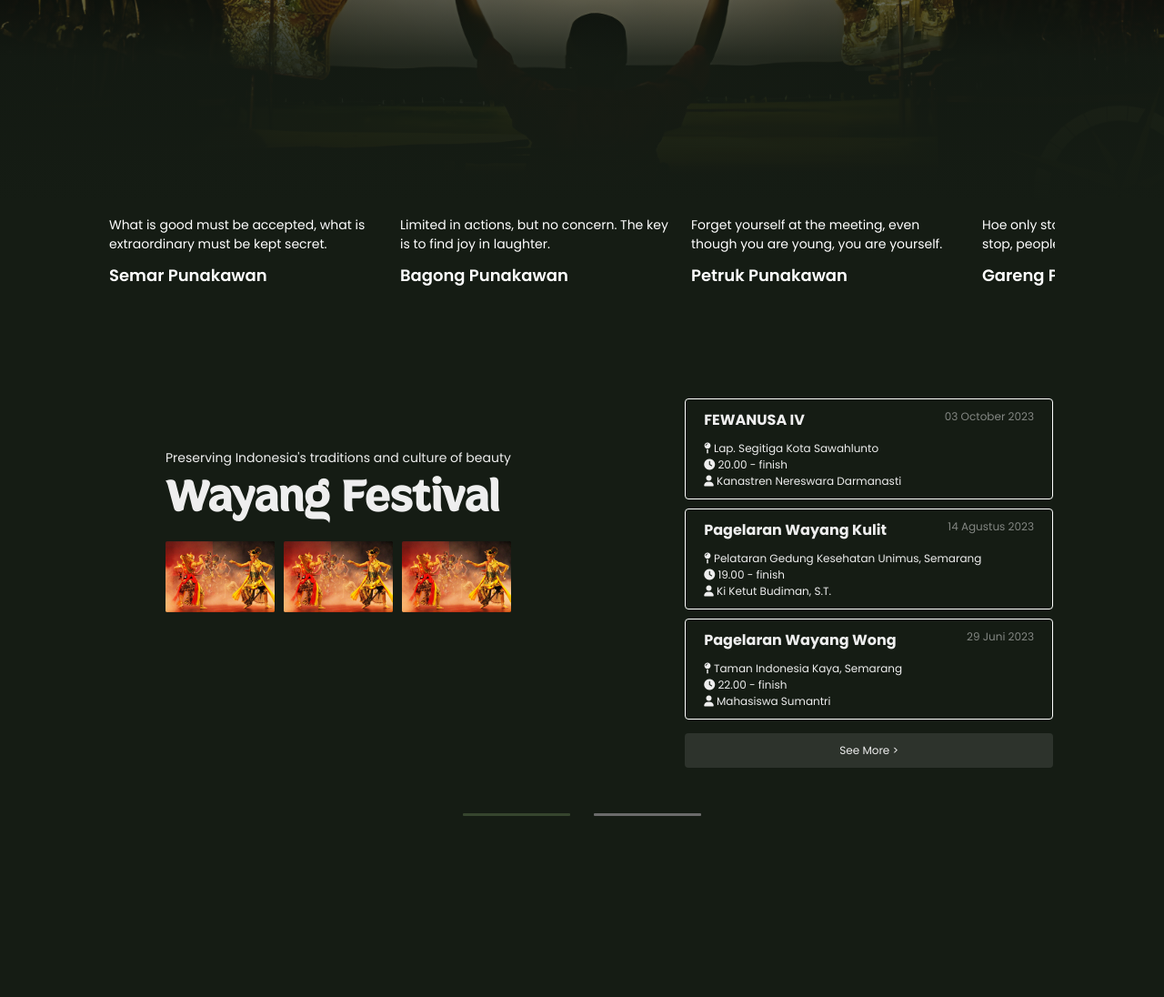
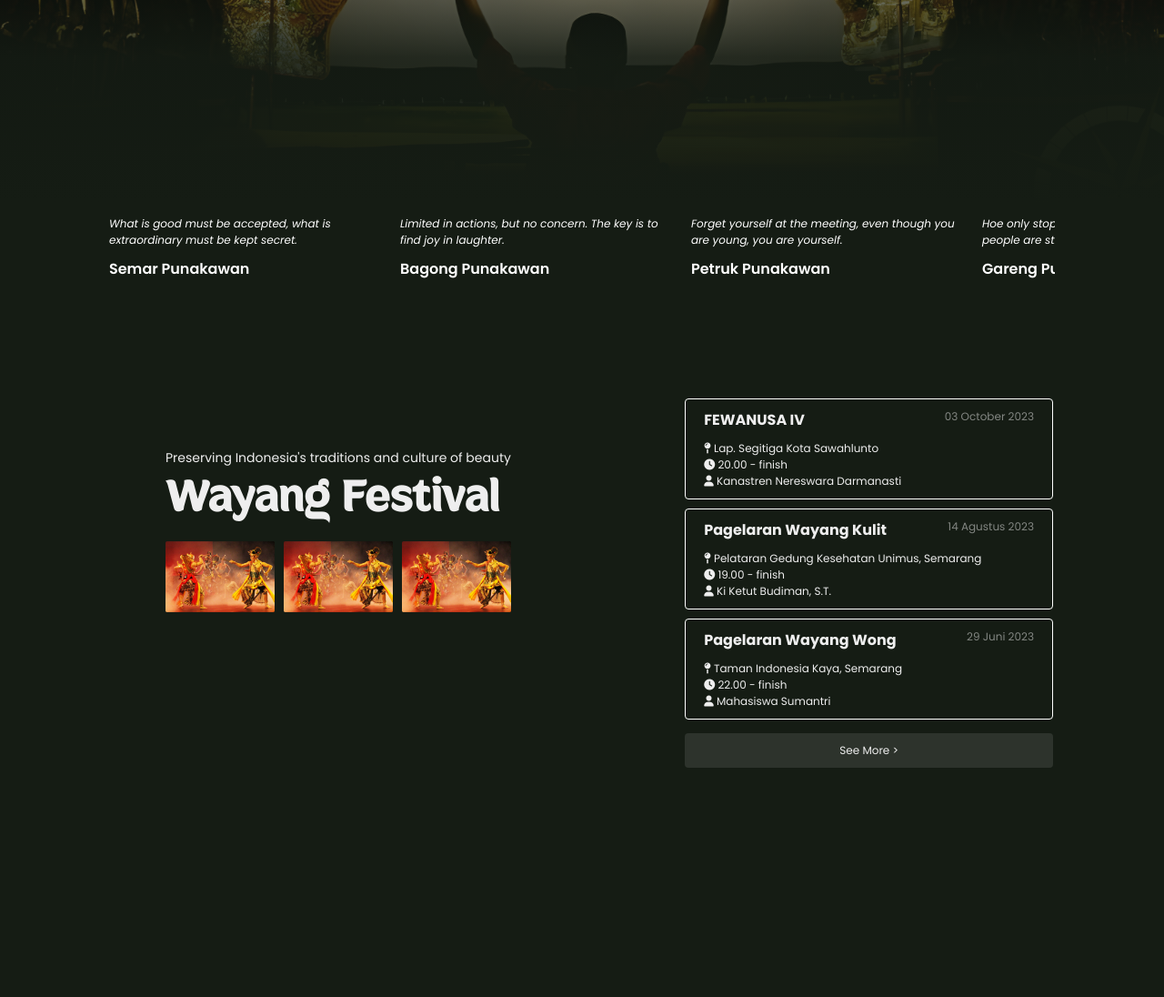
Before and after one commit to msultanalhakim/Srimulat, a PHP site: page / in a window 1280 px wide. Shown: the part 577-1673 px from the top of the page at 91% size. Run offline with PHP 8.4, Linux system fonts and the light colour scheme; some libraries are stand-ins or nearby versions.

Commit message:
tiding up hero-footer & festival

```diff
--- a/css/coba.css
+++ b/css/coba.css
@@ -388,13 +388,14 @@ input:checked+.slider:before {
 
 .hero-section .hero-footer p {
     color: white;
-    font-size: 14px;
+    font-size: 12px;
     padding: 10px 0;
+    font-style: italic;
 }
 
 .hero-section .hero-footer a {
     text-decoration: none;
-    font-size: 18px;
+    font-size: 16px;
     color: white;
     font-weight: 600;
 }
--- a/index.html
+++ b/index.html
@@ -156,12 +156,6 @@
                     </a>
                 </div>
             </div>
-            <div class="festival-footer">
-                <div class="festival-divider">
-                    <div class="left-divider"></div>
-                    <div class="right-divider"></div>
-                </div>
-            </div>
         </div>
         <div class="museum-section">
             <div class="museum-overlay"></div>
```
